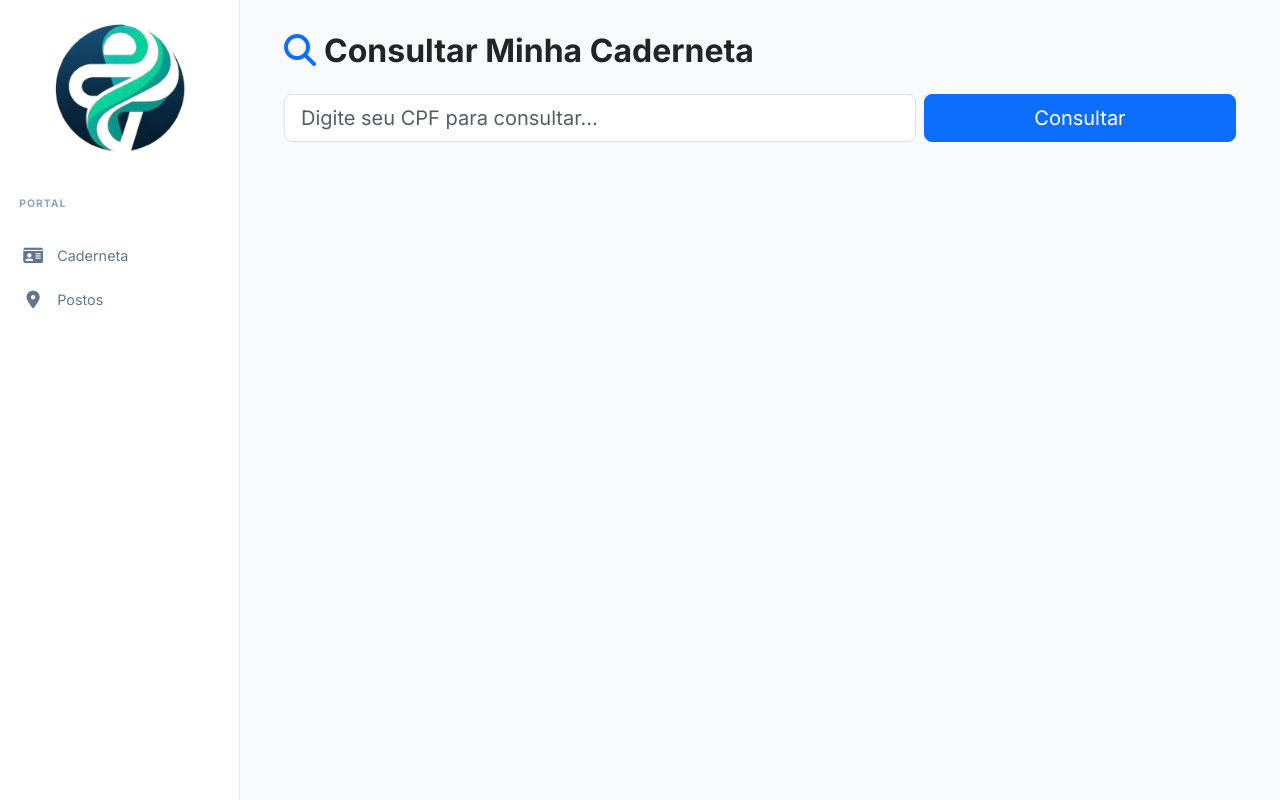
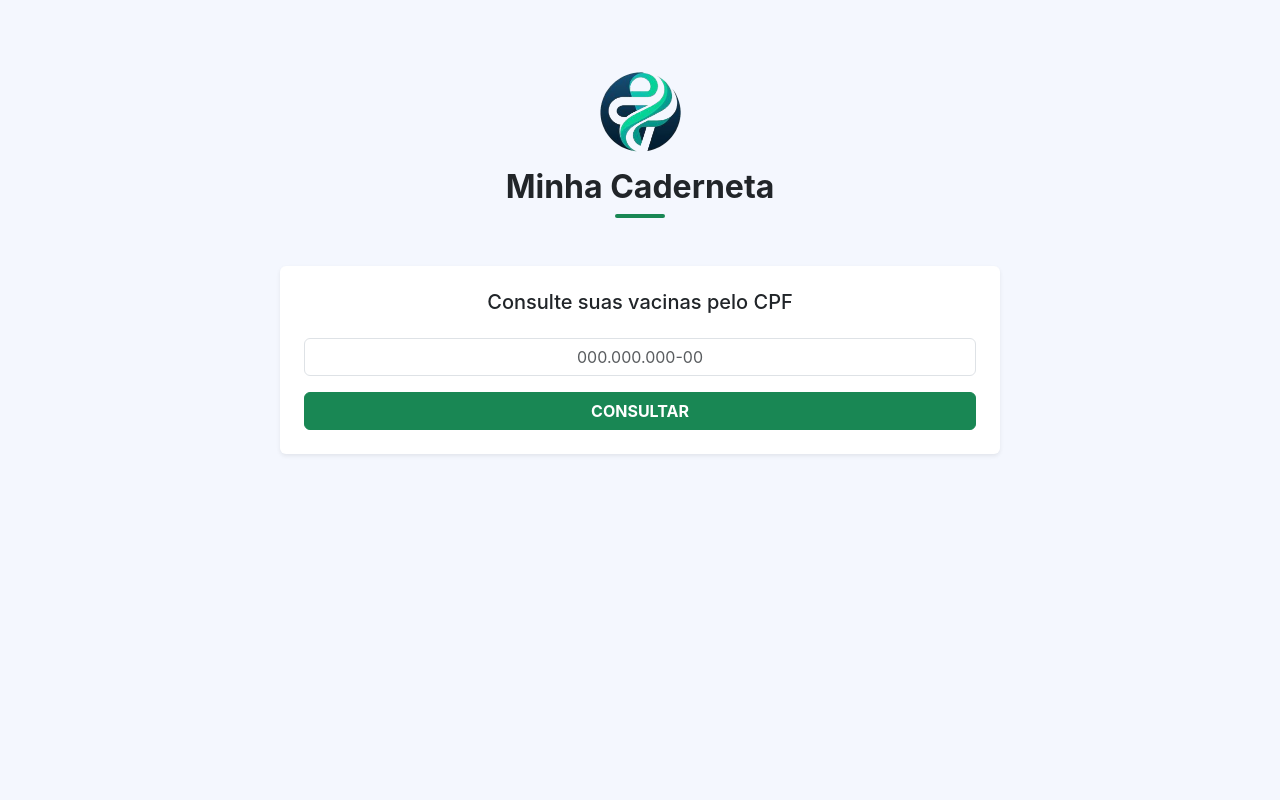
Before and after one commit to jvtrem7/sistema-vacina, a Django app: page /caderneta/ in a window 1280 px wide. Run offline with Django 5.2, Linux system fonts and the light colour scheme.

Commit message:
erro caderneta

```diff
--- a/vacinas/templates/vacinas/caderneta.html
+++ b/vacinas/templates/vacinas/caderneta.html
@@ -1,42 +1,51 @@
-{% extends 'vacinas/base.html' %}
+{% extends 'vacinas/base_externo.html' %}
+{% load static %}
 
 {% block content %}
-<div class="content-card mb-4">
-    <h2 class="fw-bold"><i class="fas fa-search me-2 text-primary"></i>Consultar Minha Caderneta</h2>
-    <form method="GET" action="." class="row g-2 mt-3">
-        <div class="col-md-8">
-            <input type="text" name="cpf" class="form-control form-control-lg" placeholder="Digite seu CPF para consultar..." value="{{ cpf_busca|default:'' }}">
-        </div>
-        <div class="col-md-4">
-            <button type="submit" class="btn btn-primary btn-lg w-100">Consultar</button>
-        </div>
-    </form>
-</div>
-
-{% if paciente %}
-    <div class="alert alert-info">
-        <i class="fas fa-user me-2"></i> Mostrando resultados para: <strong>{{ paciente.nome }}</strong>
+<div class="container py-4">
+    <div class="text-center mb-5">
+        <img src="{% static 'vacinas/easyvacc.png' %}" alt="EasyVacc" style="max-height: 80px;">
+        <h2 class="fw-bold mt-3">Minha Caderneta</h2>
+        <div class="mx-auto bg-success rounded-pill" style="width: 50px; height: 4px;"></div>
     </div>
 
-    <div class="row">
-        {% for v in vacinas %}
-        <div class="col-md-4 mb-3">
-            <div class="card border-0 shadow-sm border-start border-4 border-success">
-                <div class="card-body">
-                    <h5 class="fw-bold mb-1 text-uppercase">{{ v.nome_vacina }}</h5>
-                    <p class="text-muted small mb-2">Lote: #{{ v.lote }}</p>
-                    <div class="d-flex justify-content-between align-items-center">
-                        <span class="badge bg-success-subtle text-success">Aplicada</span>
-                        <span class="text-secondary small">{{ v.data_aplicacao|date:"d/m/Y" }}</span>
+    <div class="row justify-content-center">
+        <div class="col-md-10 col-lg-8">
+            {% if not doses %}
+                <div class="card border-0 shadow-sm p-4 text-center">
+                    <h5>Consulte suas vacinas pelo CPF</h5>
+                    <form method="GET" action="{% url 'caderneta_paciente' %}" class="mt-3">
+                        <input type="text" name="cpf" class="form-control mb-3 text-center" placeholder="000.000.000-00">
+                        <button type="submit" class="btn btn-success w-100 fw-bold">CONSULTAR</button>
+                    </form>
+                </div>
+            {% else %}
+                {% for dose in doses %}
+                    <div class="card mb-3 shadow-sm border-0">
+                        <div class="card-body">
+                            <h5 class="fw-bold text-success">{{ dose.vacina.nome }}</h5>
+                            <p class="mb-1"><strong>Data:</strong> {{ dose.data_aplicacao|date:"d/m/Y" }}</p>
+                            <p class="mb-0"><strong>Posto:</strong> {{ dose.posto.nome }}</p>
+                        </div>
                     </div>
-                </div>
-            </div>
+                {% endfor %}
+            {% endif %}
         </div>
-        {% empty %}
-        <div class="col-12 text-center py-5">
-            <p class="text-muted">Nenhum registro de vacina encontrado para este CPF.</p>
-        </div>
-        {% endfor %}
     </div>
-{% endif %}
+
+    <div class="fixed-bottom bg-white border-top d-flex justify-content-around py-3 d-md-none">
+        <a href="{% url 'caderneta_paciente' %}" class="text-center text-decoration-none text-success">
+            <i class="fas fa-id-card d-block mb-1"></i>
+            <span style="font-size: 0.7rem;">Caderneta</span>
+        </a>
+        <a href="{% url 'busca_postos' %}" class="text-center text-decoration-none text-muted">
+            <i class="fas fa-map-marker-alt d-block mb-1"></i>
+            <span style="font-size: 0.7rem;">Postos</span>
+        </a>
+        <a href="{% url 'index_escolha' %}" class="text-center text-decoration-none text-muted">
+            <i class="fas fa-arrow-left d-block mb-1"></i>
+            <span style="font-size: 0.7rem;">Sair</span>
+        </a>
+    </div>
+</div>
 {% endblock %}
```
